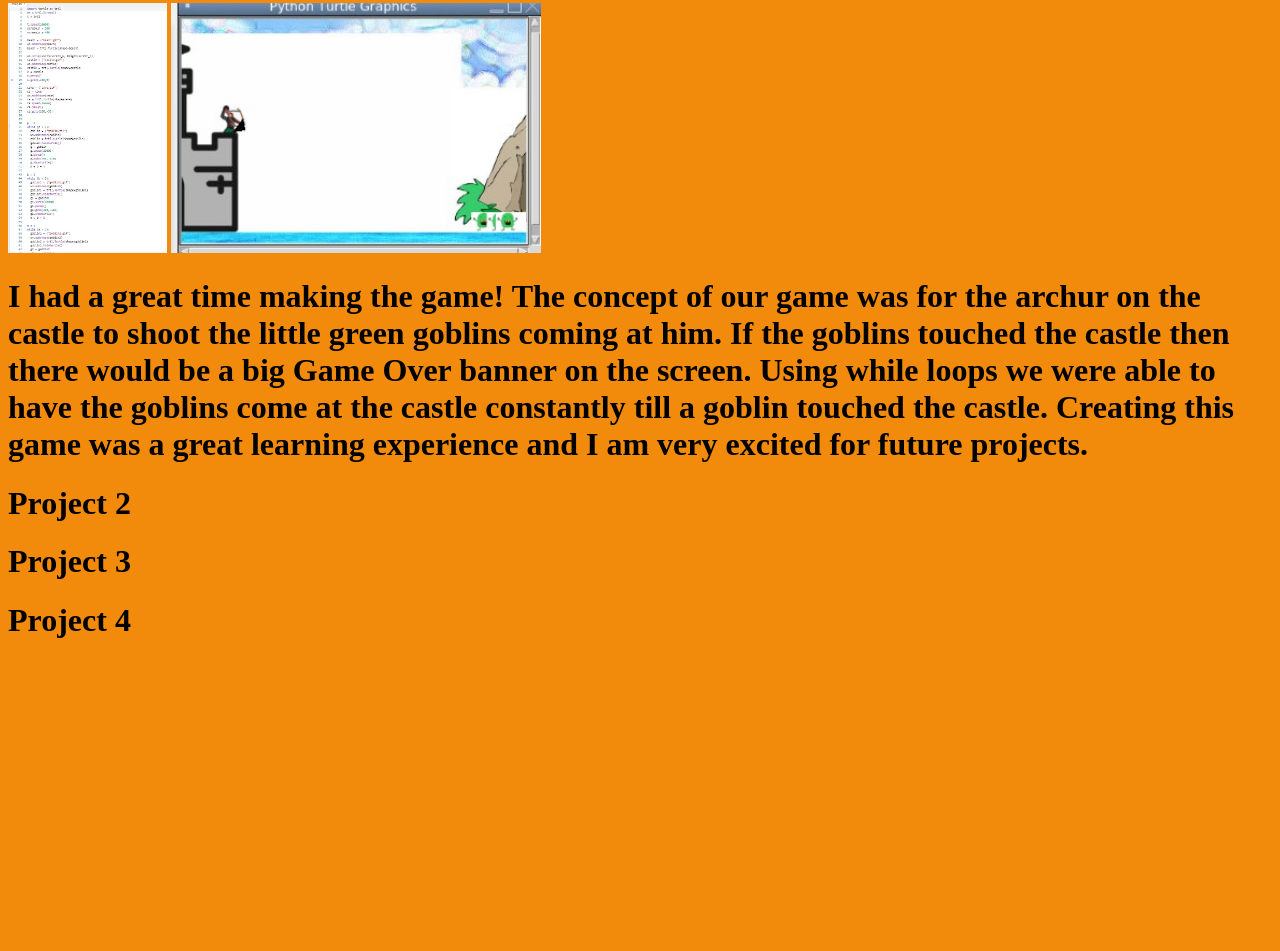
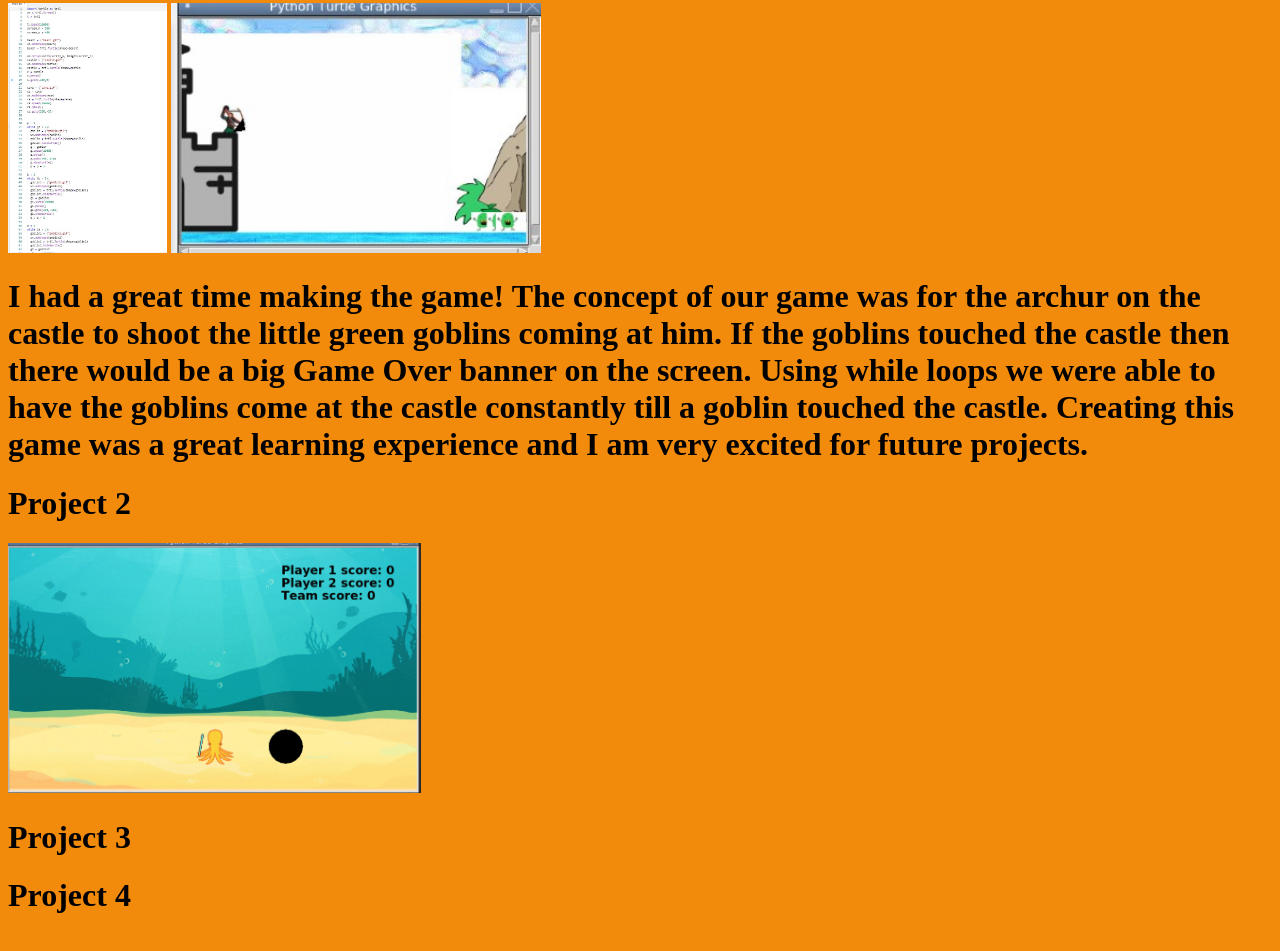
Before and after one commit to nichogod/Nicho.R, a plain HTML site: page portfolio.html in a window 1280 px wide. Shown: the part 201-1152 px from the top of the page. Before the commit the page ends 905 px from the top, so only its background shows below. Drawn offline with Linux system fonts and the light colour scheme; files whose address does not match are found by name.

Commit message:
Update portfolio.html

```diff
--- a/portfolio.html
+++ b/portfolio.html
@@ -19,6 +19,7 @@ goblins coming at him. If the goblins touched the castle then there would be a b
 Using while loops we were able to have the goblins come at the castle constantly till a goblin touched the castle.
 Creating this game was a great learning experience and I am very excited for future projects.<h1>
  <h1> Project 2 </h1>
+ <img src="CaptureProject2.PNG" height="250">
  <h1> Project 3 </h1>
  <h1> Project 4 </h1>
  <br>
```
